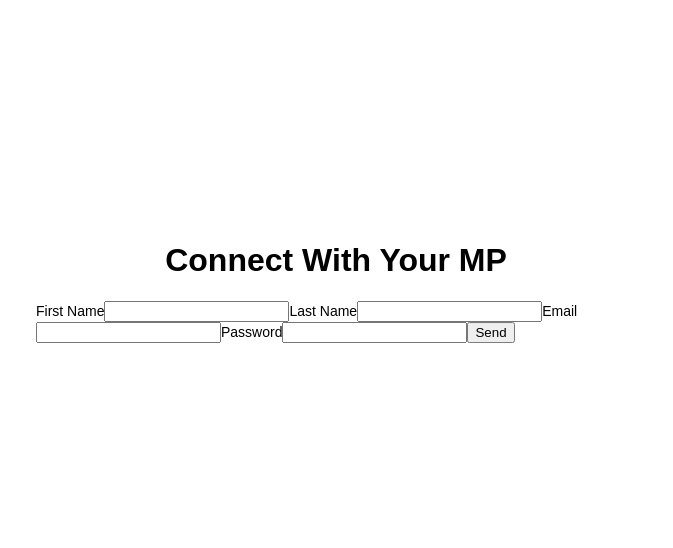
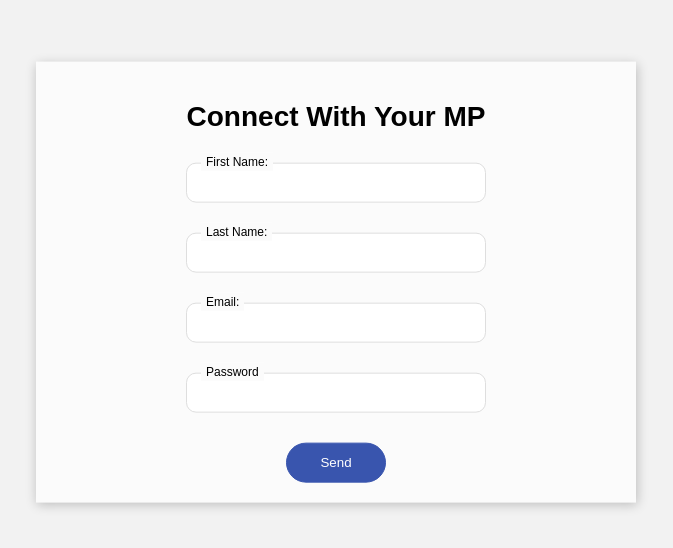
Before and after one commit to santamaria7/mp, a React (Create React App) app: page / in a window 1280 px wide. Shown: the part 118-666 px from the top of the page, without its empty margins (304-977 px from the left). Built offline with nearby package versions, Linux system fonts and the light colour scheme.

Commit message:
enhanced form UI

```diff
--- a/src/App.css
+++ b/src/App.css
@@ -1,3 +1,6 @@
+* {
+  box-sizing: border-box;
+}
 html,
 body,
 #root {
@@ -5,6 +8,7 @@ body,
   height: 100%;
   position: relative;
 }
-body{
+body {
   font-family: sans-serif;
+  font-size: 16px;
 }
--- a/src/App.tsx
+++ b/src/App.tsx
@@ -1,21 +1,18 @@
 import React from "react";
 import "./App.css";
-import { Button, Form, FormWrapper, H1, Input, Label, Page } from "./components/design";
+import { Button, Form, FormWrapper, H1, Page } from "./components/design";
+import InputComponent from "./components/InputComponent";
 
 function App() {
   return (
     <Page>
       <FormWrapper>
+        <H1>Connect With Your MP</H1>
         <Form>
-          <H1>Connect With Your MP</H1>
-          <Label>First Name</Label>
-          <Input type="text" />
-          <Label>Last Name</Label>
-          <Input type="text" />
-          <Label>Email</Label>
-          <Input type="email" />
-          <Label>Password</Label>
-          <Input type="password" />
+          <InputComponent  label="First Name:" type="text" />
+          <InputComponent  label="Last Name:" type="text" />
+          <InputComponent  label="Email:" type="email" />
+          <InputComponent  label="Password" type="password" />
           <Button type="submit">Send</Button>
         </Form>
       </FormWrapper>
--- /dev/null
+++ b/src/components/InputComponent/index.tsx
@@ -0,0 +1,16 @@
+import React, { InputHTMLAttributes } from "react";
+import { Input, InputWrapper, Label } from "../design";
+
+type InputType = InputHTMLAttributes<HTMLInputElement> & { label: string };
+
+const InputComponent: React.FC<InputType> = (props) => {
+  const { className, label, ...rest } = props;
+  return (
+    <InputWrapper className={className}>
+      <Label>{label}</Label>
+      <Input {...rest} />
+    </InputWrapper>
+  );
+};
+
+export default InputComponent;
--- a/src/components/design/index.ts
+++ b/src/components/design/index.ts
@@ -1,9 +1,20 @@
 import styled from "styled-components";
+
+const theme = {
+  colors: {
+    blue: "#9cb3ff",
+    bg2: "#fbfbfb",
+    bg1: "#f2f2f2",
+    grey: "#dedede",
+    darkBlue: "#3955ae",
+  },
+};
 
 export const Page = styled.div`
   position: relative;
   width: 100%;
   height: 100%;
+  background: ${theme.colors.bg1};
 `;
 export const FormWrapper = styled.div`
   position: absolute;
@@ -12,20 +23,61 @@ export const FormWrapper = styled.div`
   transform: translate(-50%, -50%);
   width: 100%;
   max-width: 600px;
+  padding: 20px 15px;
+  background: ${theme.colors.bg2};
+  box-shadow: 1px 2px 11px rgb(0 0 0 / 23%);
 `;
 
 export const Form = styled.form`
   position: relative;
+  width: 100%;
+  max-width: 300px;
+  margin: 0 auto;
+`;
+
+export const InputWrapper = styled.div`
+  position: relative;
+  margin-bottom: 30px;
 `;
 
 export const Label = styled.label`
-  font-size: 14px;
+  display: inline-block;
+  padding: 2px 5px;
+  margin: 0;
+  font-size: 12px;
+  background: ${theme.colors.bg2};
+  position: absolute;
+  top: -10px;
+  left: 15px;
 `;
 
-export const Input = styled.input``;
+export const Input = styled.input`
+  display: block;
+  width: 100%;
+  height: 40px;
+  padding: 5px;
+  border: 1px solid ${theme.colors.grey};
+  border-radius: 10px;
 
-export const Button = styled.button``;
+`;
+
+export const Button = styled.button`
+  display: block;
+  margin: 0 auto;
+  width: 100px;
+  padding: 5px 10px;
+  border: 1px solid ${theme.colors.darkBlue};
+  border-radius: 20px;
+  background: ${theme.colors.darkBlue};
+  color: #fff;
+  height: 40px;
+`;
 
 export const H1 = styled.h1`
   text-align: center;
+  font-size: 1.75rem;
+  margin-bottom: 30px;
+  @media screen and (max-width: 600px) {
+    font-size: 1.5rem;
+  }
 `;
```
Also changed, not shown: 1 other file (tests, documents, lock files or other folders).
